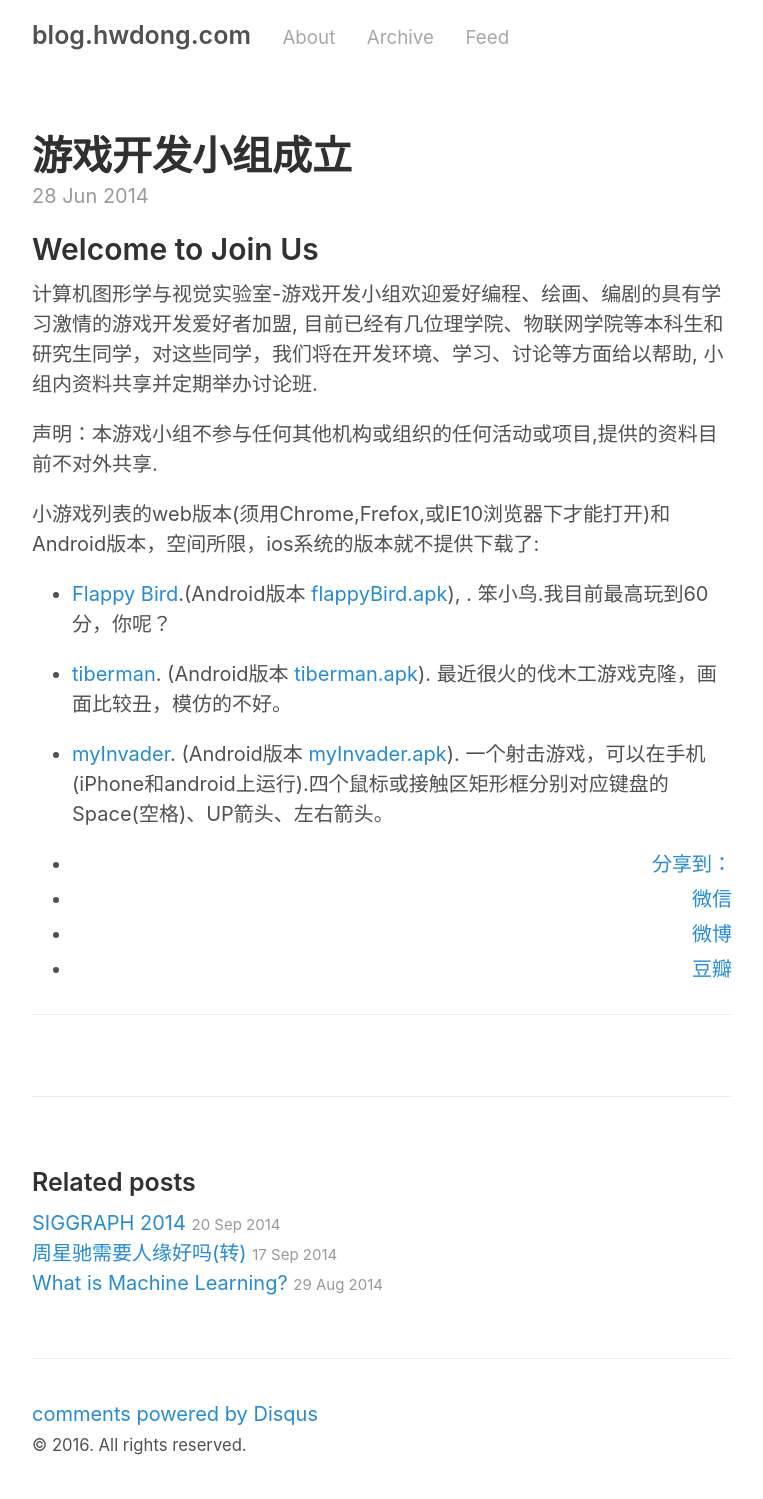
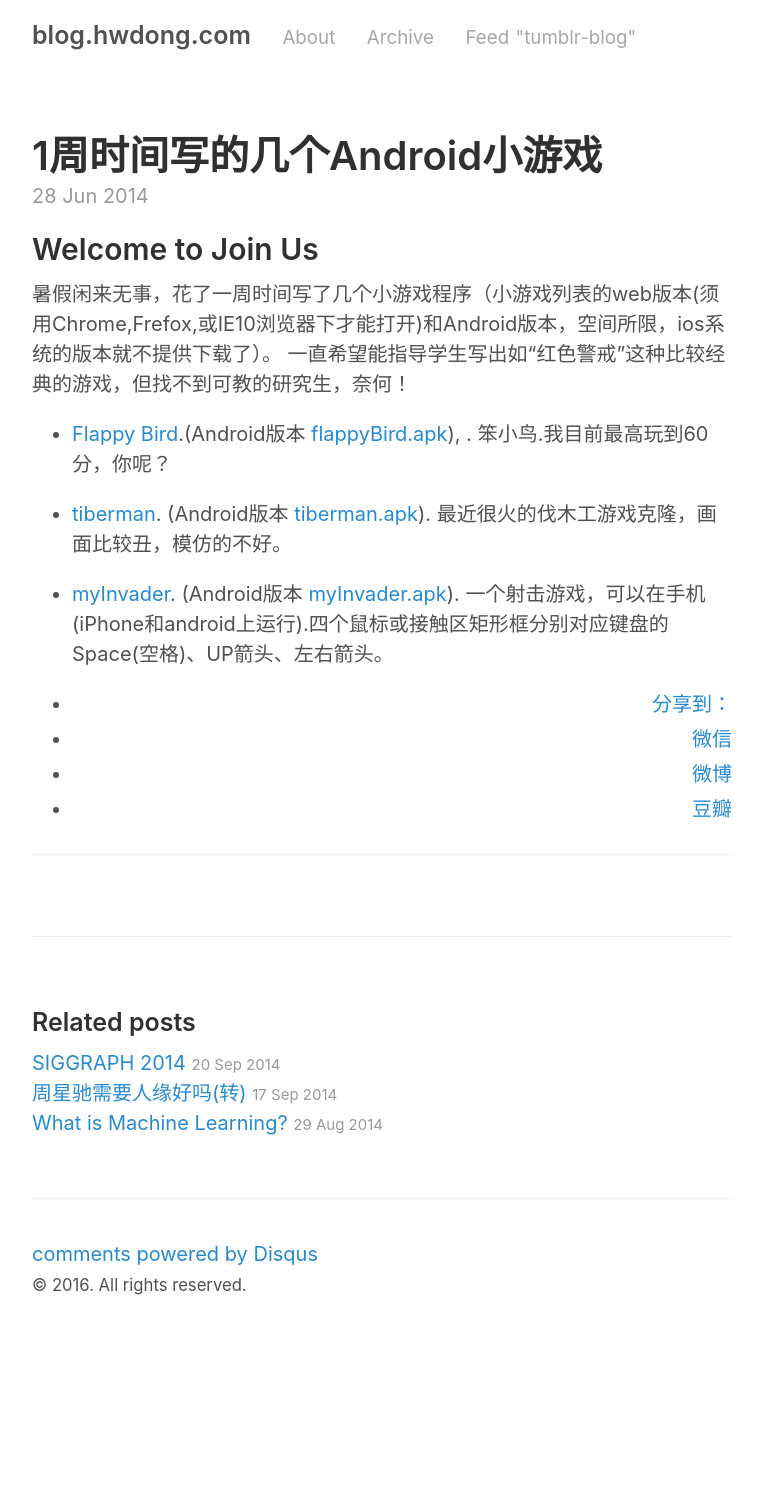
Before and after one commit to hwdong/hwdong-old.github.io, a Jekyll site: the page built from _posts/2014-06-28-1周时间写的几个Android小游戏.md, in a window 1280 px wide. Shown: the whole page, without its empty margins (258-1021 px from the left). Built offline with Jekyll 4.4.1, drawn with Linux system fonts in a browser that asks for light colours; Markdown is read by kramdown in place of the engine named in the settings; comment, search, counter and statistics services are not loaded; after the commit the page ends 1339 px from its top, so only the background shows below that.

Commit message:
blog.hwdong.com

```diff
--- a/_layouts/default.html
+++ b/_layouts/default.html
@@ -15,7 +15,7 @@
            &nbsp;&nbsp;&nbsp;
             <small><a href="{{ page[1]  }}">{{ page[0] }}</a></small>
           {% endfor %}
-
+           <small><a href="http://hongweidong.tumblr.com"> "tumblr-blog"</a></small>
         </h3>
       </header>
 
--- a/_posts/2014-06-28-游戏开发小组成立.md
+++ b/_posts/2014-06-28-1周时间写的几个Android小游戏.md
@@ -1,20 +1,16 @@
 ---
 layout: post
-title: "游戏开发小组成立"
+title: 1周时间写的几个Android小游戏
 comments: true
 ---
 
 
 ## Welcome to Join Us
 
-计算机图形学与视觉实验室-游戏开发小组欢迎爱好编程、绘画、编剧的具有学习激情的游戏开发爱好者加盟,
-目前已经有几位理学院、物联网学院等本科生和研究生同学，对这些同学，我们将在开发环境、学习、讨论等方面给以帮助, 小组内资料共享并定期举办讨论班.
+暑假闲来无事，花了一周时间写了几个小游戏程序（小游戏列表的web版本(须用Chrome,Frefox,或IE10浏览器下才能打开)和Android版本，空间所限，ios系统的版本就不提供下载了）。
+一直希望能指导学生写出如“红色警戒”这种比较经典的游戏，但找不到可教的研究生，奈何！
 
 <!--more-->
-
-声明：本游戏小组不参与任何其他机构或组织的任何活动或项目,提供的资料目前不对外共享.
-
-小游戏列表的web版本(须用Chrome,Frefox,或IE10浏览器下才能打开)和Android版本，空间所限，ios系统的版本就不提供下载了:
 
 * [Flappy Bird](http://games.hwdong.com/flappyBird/).(Android版本 [flappyBird.apk](http://games.hwdong.com/flappyBird.apk)), . 笨小鸟.我目前最高玩到60分，你呢？
 
```
